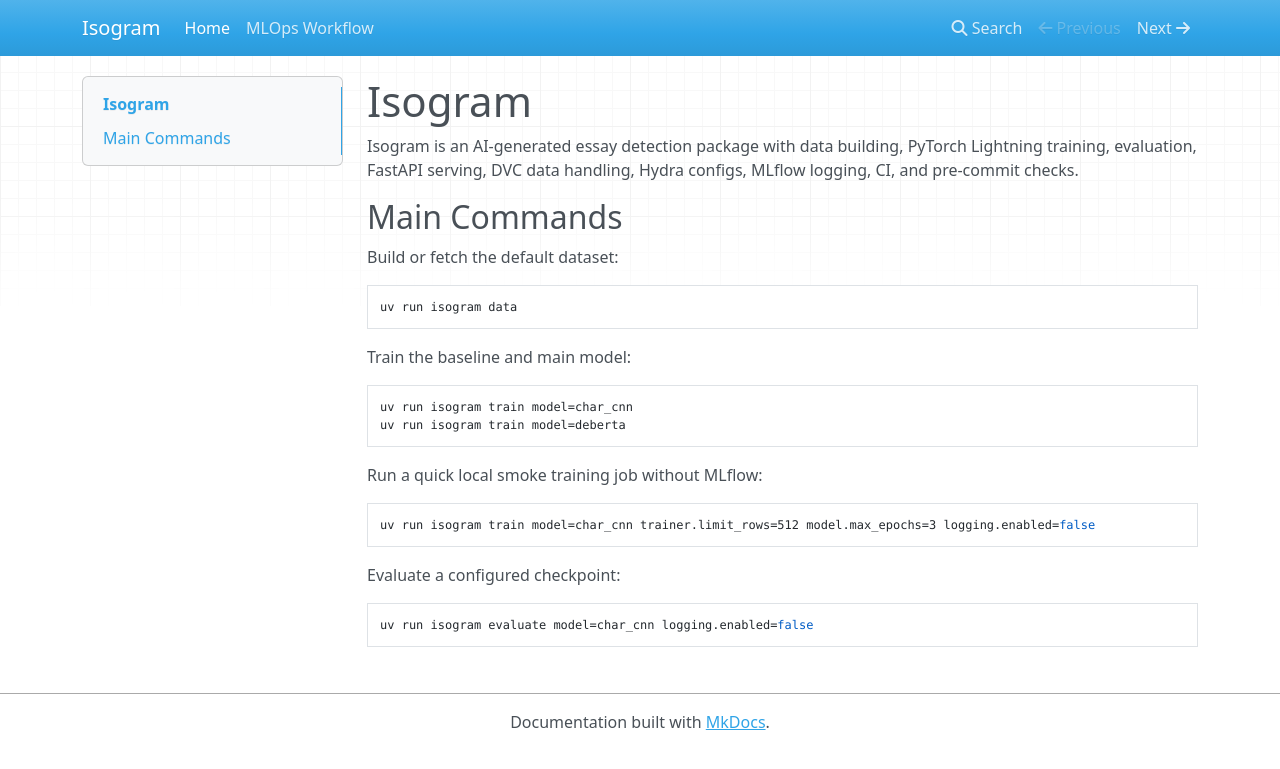
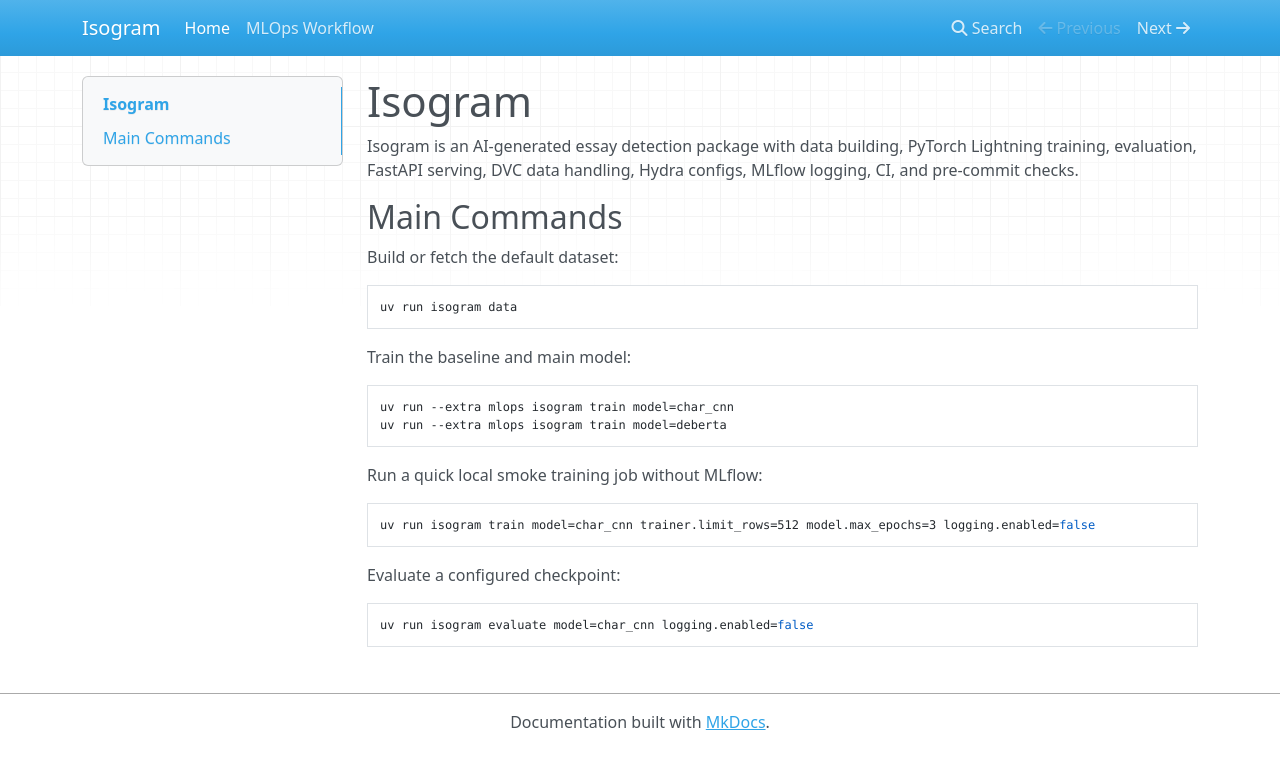
Before and after one commit to SinatrasC/isogram, an MkDocs documentation site: the page built from docs/index.md, in a window 1280 px wide. Shown: the top 769 px of the page. Built offline with MkDocs 1.6.1, drawn with Linux system fonts in a browser that asks for light colours; nearby versions of some CDN libraries.

Commit message:
Note the mlops extra in docs and install hints

````diff
--- a/docs/index.md
+++ b/docs/index.md
@@ -13,8 +13,8 @@
 Train the baseline and main model:
 
 ```bash
-uv run isogram train model=char_cnn
-uv run isogram train model=deberta
+uv run --extra mlops isogram train model=char_cnn
+uv run --extra mlops isogram train model=deberta
 ```
 
 Run a quick local smoke training job without MLflow:
````
Also changed, not shown: README.md (+6 -5 lines), docs/mlops.md (+2 -0 lines), 1 other file.
